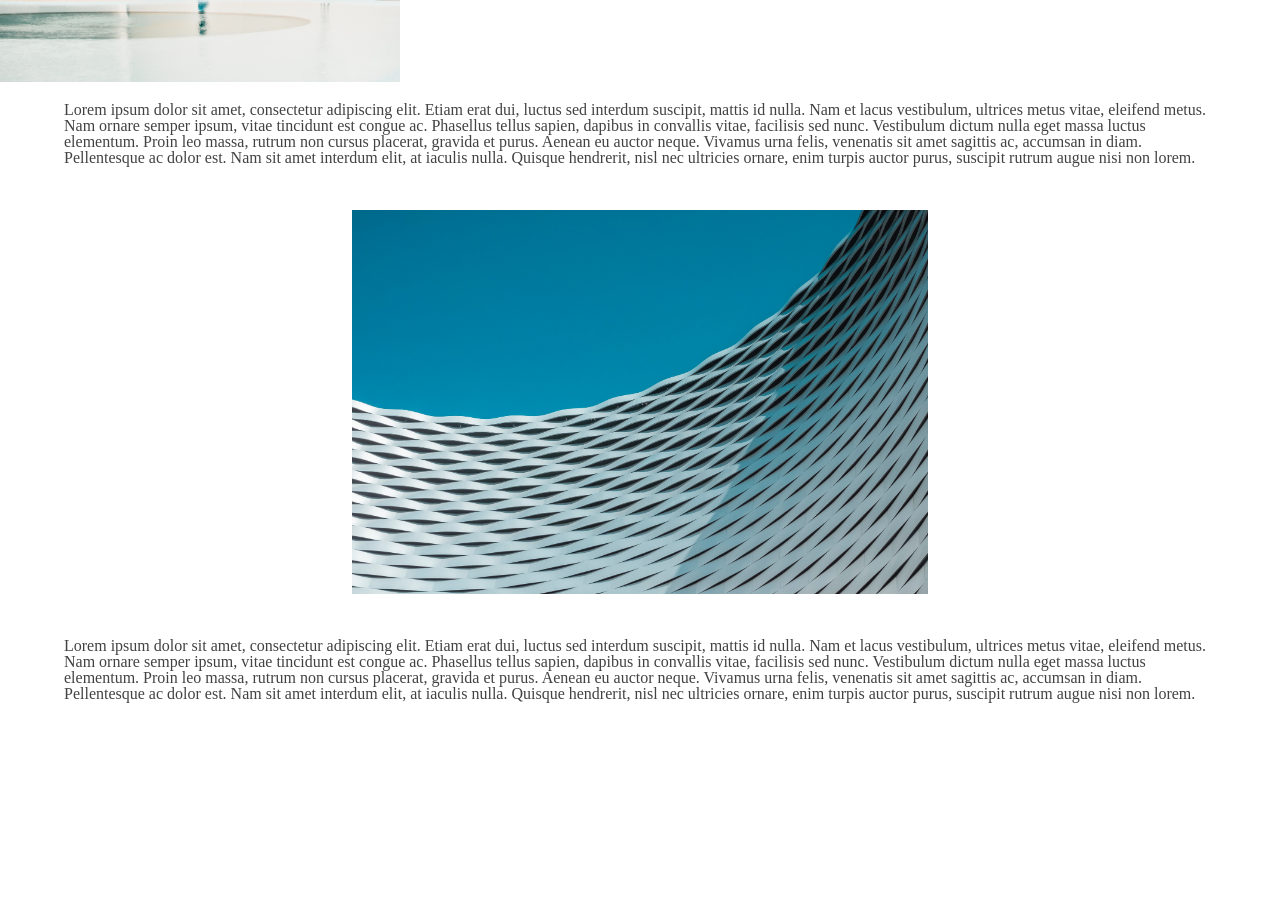
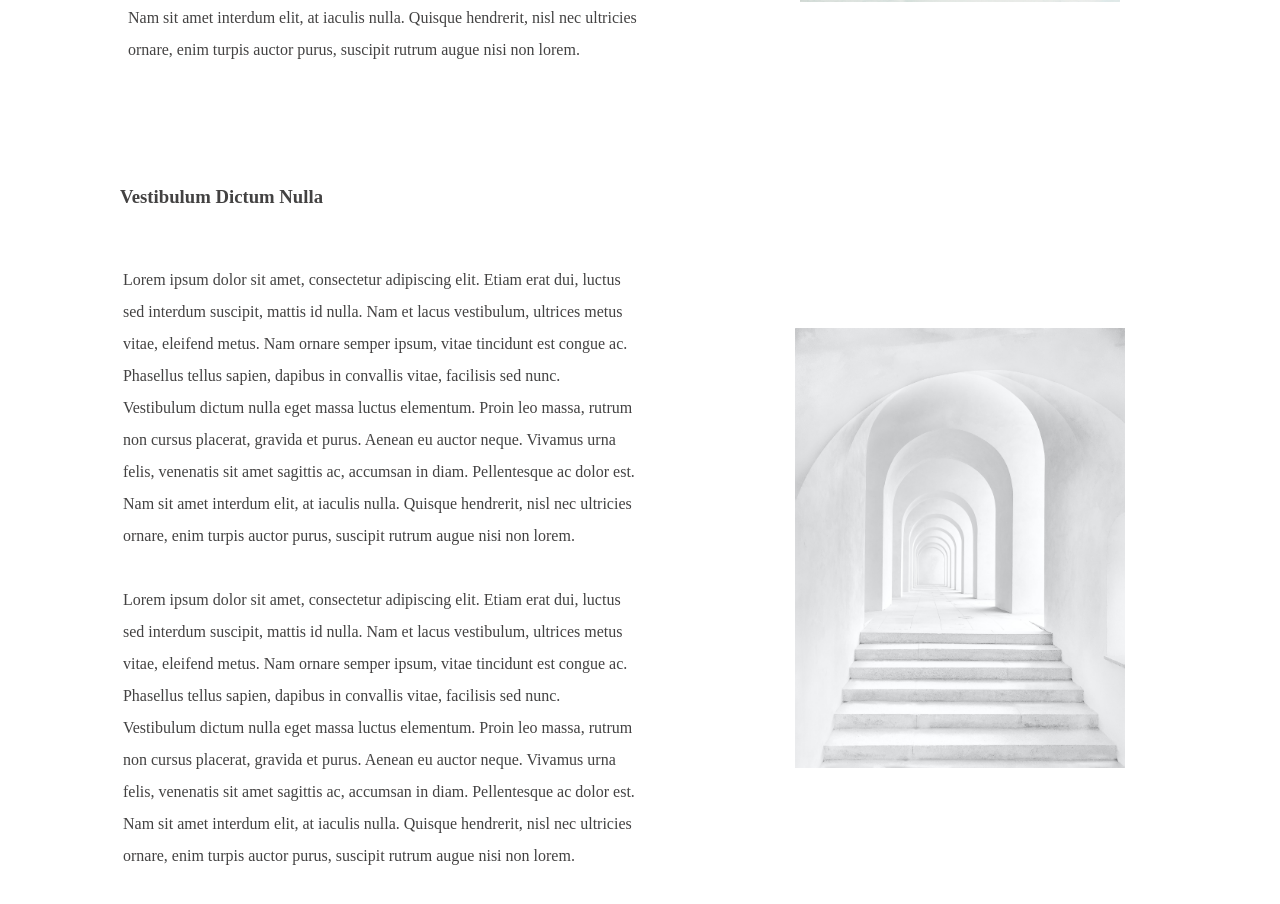
Before and after one commit to Bec91/portfolio-arch-mag, a React (Create React App) app: page / in a window 1280 px wide. Shown: the part 938-1842 px from the top of the page. Before the commit the page ends 1656 px from the top, so only its background shows below. Built offline with nearby package versions, Linux system fonts and the light colour scheme; a web font is replaced by a local one.

Commit message:
finish homepage on all 3 viewports

```diff
--- a/src/Components/HomePage/Home.js
+++ b/src/Components/HomePage/Home.js
@@ -1,19 +1,36 @@
 import './Home.scss';
 import Paragraph from '../Paragraph/Paragraph';
 import GirlAndBuilding from '../../Assets/Images/girlAndBuilding.jpg'
-import OutdoorBuilding from '../../Assets/Images/outdoorBuilding.jpg'
+import Hallway from '../../Assets/Images/hallway.jpg'
 
 function Home() {
     return (
         <div className="home">
+            <div className="home__titleContainer">
                 <h3 className="home__title">Vestibulum Dictum Nulla</h3>
+            </div>
+            <div className="home__contentContainer">
+                <div className="home__paraContainer">
                     <Paragraph/>
+                    <Paragraph/>
+                </div>
                 <div className="home__imageContainer">
                     <img src={GirlAndBuilding} alt="girl standing in front of building" className="home__image"/>
                 </div>
+            </div>
+            <div className="home__titleContainer">
+                <h3 className="home__title">Vestibulum Dictum Nulla</h3>
+            </div>
+            <div className="home__contentContainer">
+                <div className="home__paraContainer">
                     <Paragraph/>
-            <img src={OutdoorBuilding} alt="girl standing in front of building" className="home__image--two"/>
                     <Paragraph/>
+                </div>
+                <div className="home__imageContainer">
+                    <img src={Hallway} alt="girl standing in front of building" className="home__image home__image--two"/>
+                </div>
+            </div>
+
         </div>
     )
 }
--- a/src/Components/HomePage/Home.scss
+++ b/src/Components/HomePage/Home.scss
@@ -2,48 +2,74 @@
 @use '../../Styles/Partials/typography' as *;
 
 .home {
-    display: flex;
-    flex-direction: row;
-    flex-wrap: wrap;
     @include text-colour;
     @include mukta;
-    @include tablet-breakpoint {
+    display: flex;
+    flex-direction: column;
+    flex-wrap: wrap;
+    &__titleContainer{
+        margin: auto;
+        @include tablet-breakpoint {
+            display: flex;
+            justify-content: flex-start;
+            padding: 3rem 0 0 3.25rem;
+            margin: 0;
+        }
+        @include desktop-breakpoint {
+            padding: 3rem 0 0 6.5rem;
+            // display: flex;
+            flex-direction: row;
+            flex-wrap: wrap;
+
+        }
     }
     &__title {
         padding: 1.5rem 1rem 0.5rem 1rem;
         @include tablet-breakpoint {
             display: flex;
-            justify-content: flex-start;
-            padding: 1.75rem 4rem;
+        }
+    }
+    &__contentContainer {
+        @include tablet-breakpoint {
+            display: flex;
+            flex-direction: row;
+            flex-wrap: nowrap;
+            padding-top: 3rem;
+        }
+        @include desktop-breakpoint {
+            margin: auto;
+            padding: 2rem 3rem;
+            display: flex;
+            flex-direction: row;
         }
     }
     &__imageContainer {
+        padding: 1rem;
+        display: flex;
+        justify-content: center;
         @include tablet-breakpoint {
-            // display: flex;
-            justify-content: flex-end;
-            // margin: auto;
-            // padding: 1.75rem 4rem;
+            padding: 5rem 2rem 3rem 1rem;
+        }
+        @include desktop-breakpoint {
+            padding: 5rem 6rem;
         }
     }
     &__image {
         height: 50vh;
         width: auto;
         object-fit: cover;
-        @include tablet-breakpoint {
-            height: 75vh;
+        @include desktop-breakpoint {
+            height: 60vh;
         }
         &--two {
-            height: auto;
-            width: 85%;
-            object-fit: contain;
-            margin: auto;
+            height: 45vh;
             @include tablet-breakpoint {
-                padding: 1.75rem 2rem;
-                width: 65%;
+                height: 50vh;
             }
             @include desktop-breakpoint {
-                width: 50%;
+                height: 55vh;
             }
+
         }
     }
 }
--- a/src/Components/Paragraph/Paragraph.scss
+++ b/src/Components/Paragraph/Paragraph.scss
@@ -7,5 +7,12 @@
     text-align: start;
     @include tablet-breakpoint {
         padding: 1rem 4rem;
+        line-height: 1.5rem;
+
+    }
+    @include desktop-breakpoint {
+        width: 40rem;
+        font-size: 1rem;
+        line-height: 2rem;
     }
 }
```
Also changed, not shown: src/Assets/Images/hallway.jpg (renamed from src/Assets/Images/robin-schreiner-7y4858E8PfA-unsplash.jpg). Lines whose indentation alone changed are shown as unchanged.
